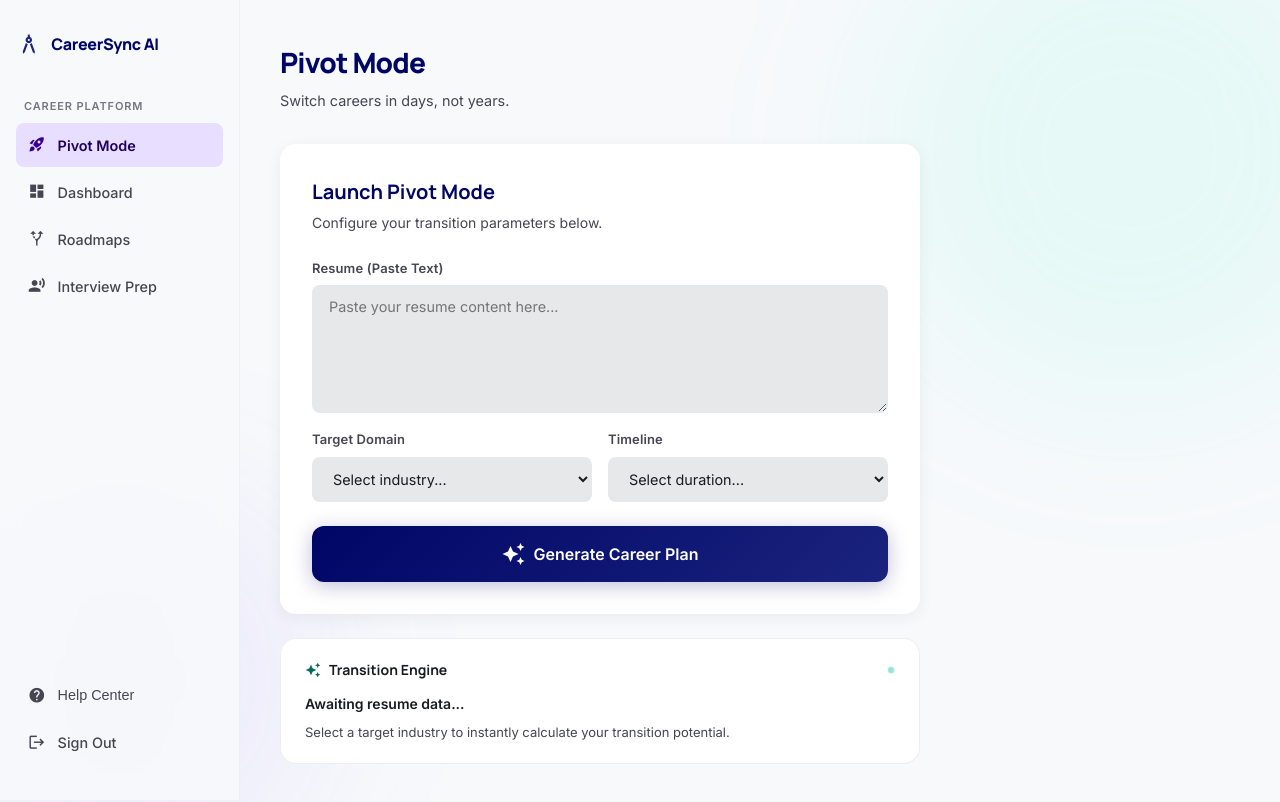
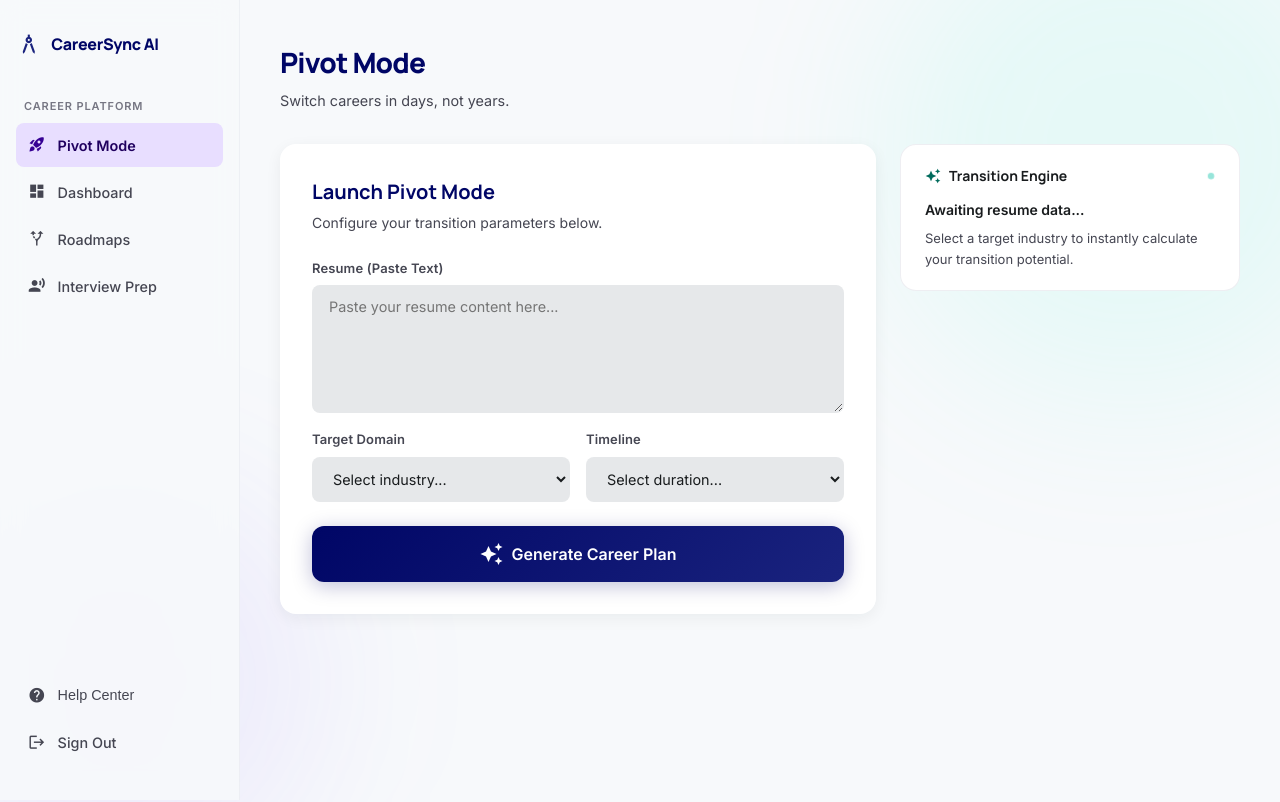
Before and after one commit to RainboeStrykr/careersync-ai, a React (Vite) app in the folder frontend/: page /pivot in a window 1280 px wide. Built offline with nearby package versions, Linux system fonts and the light colour scheme.

Commit message:
fixed design of pivot mode

```diff
--- a/frontend/src/pages/PivotMode.jsx
+++ b/frontend/src/pages/PivotMode.jsx
@@ -59,7 +59,7 @@ export default function PivotMode({ savedResults, onResultsSaved }) {
         <p>Switch careers in days, not years.</p>
       </div>
 
-      <div style={{ maxWidth: '640px' }}>
+      <div style={{ display: 'grid', gridTemplateColumns: '1fr 340px', gap: '1.5rem', alignItems: 'start' }}>
         <div className="card" style={{ padding: '2rem' }}>
           <h2 style={{ fontSize: '1.25rem', fontWeight: 700, color: 'var(--primary)', marginBottom: '0.25rem' }}>
             Launch Pivot Mode
@@ -131,7 +131,6 @@ export default function PivotMode({ savedResults, onResultsSaved }) {
         </div>
 
         <div className="ai-live-panel" style={{
-          marginTop: '1.5rem',
           background: loading ? 'rgba(104,250,221,0.08)' : 'var(--surface-lowest)',
           border: '1px solid rgba(198,197,212,0.3)',
           borderRadius: 'var(--radius-xl)',
```
